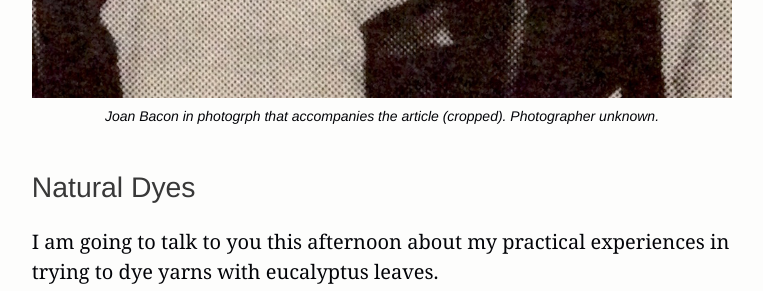
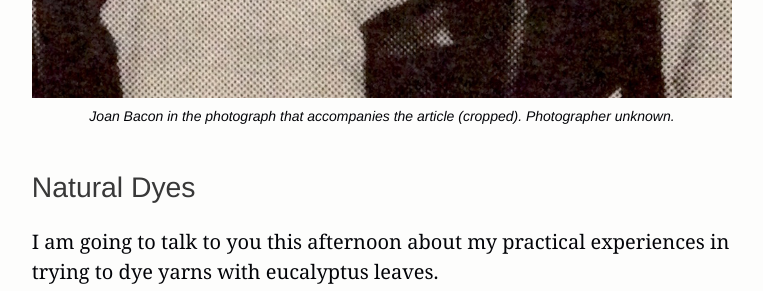
Before and after one commit to equivalentideas/home, a Jekyll site: the page built from _posts/2016-05-05-Natural-Dyes-Presented-by-Joan-Bacon.markdown, in a window 1280 px wide and 900 px high, scrolled down 2412 px. Shown: the part 152-443 px from the top of the window, without its empty margins (258-1021 px from the left). Built offline with Jekyll 4.4.1, drawn with Linux system fonts in a browser that asks for light colours; nearby versions of some CDN libraries.

Commit message:
Fix typo

```diff
--- a/_posts/2016-05-05-Natural-Dyes-Presented-by-Joan-Bacon.markdown
+++ b/_posts/2016-05-05-Natural-Dyes-Presented-by-Joan-Bacon.markdown
@@ -31,7 +31,7 @@ thumbnail:
 
 <figure id="figure-2" class="graphic-figure central-figure">
 	<img alt="Photograph of Joan Bacon" src="/assets/build/1982_joan_bacon_in_wool_and_beyond_crop.jpg" />
-	<figcaption>Joan Bacon in photogrph that accompanies the article (cropped). Photographer unknown.</figcaption>
+	<figcaption>Joan Bacon in the photograph that accompanies the article (cropped). Photographer unknown.</figcaption>
 </figure>
 </aside>
 
```
